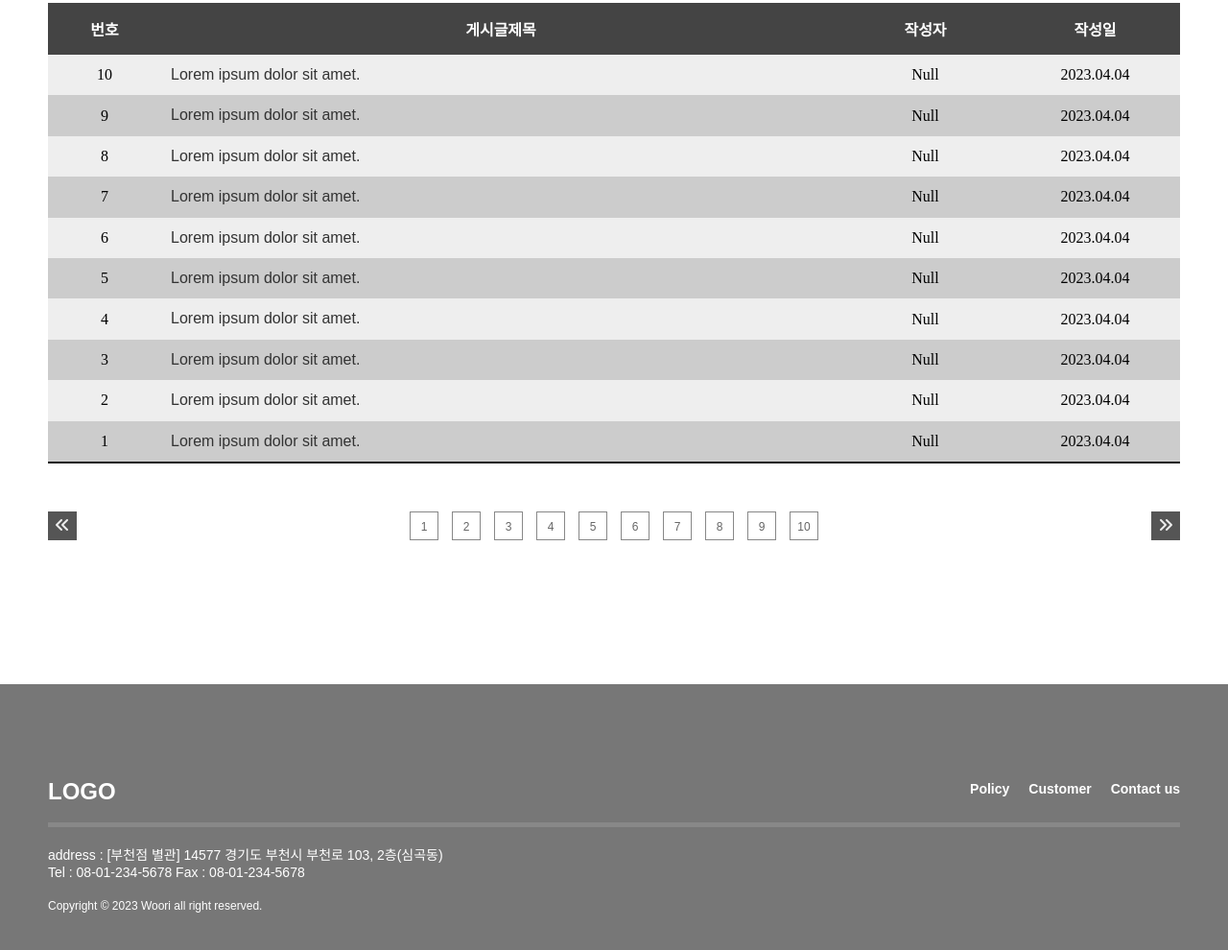
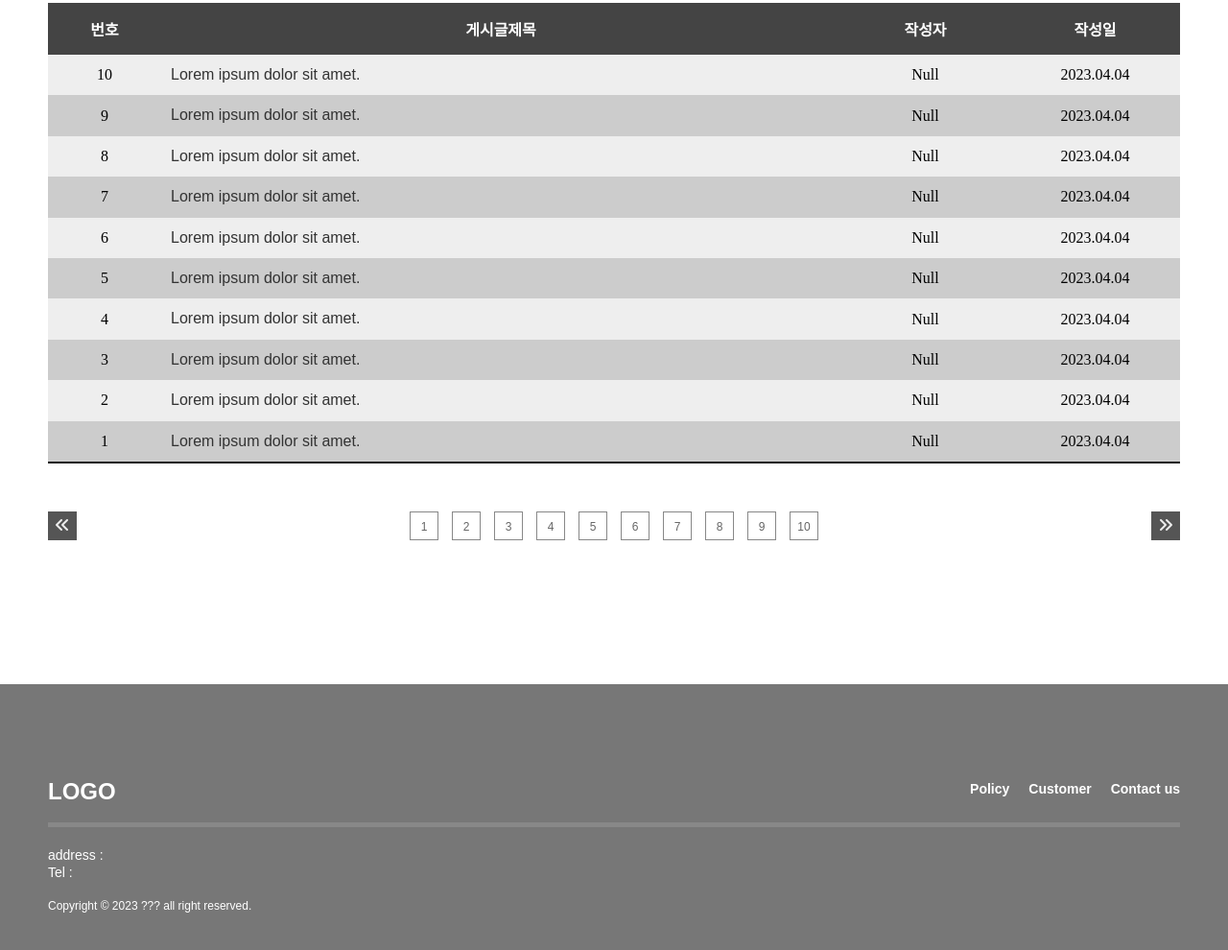
Before and after one commit to DoCheonGong/test_0412_0, a plain HTML site: page community.html in a window 1280 px wide. Shown: the part 458-1448 px from the top of the page at 96% size. Drawn offline with Linux system fonts and the light colour scheme.

Commit message:
sub-page footer edit

```diff
--- a/community.html
+++ b/community.html
@@ -150,12 +150,12 @@
                 <li><a href="#">Contact us</a></li>
             </ul>
             <address>
-                address : [부천점 별관] 14577 경기도 부천시 부천로 103, 2층(심곡동)
+                address :
                 <br>
-                Tel : 08-01-234-5678 Fax : 08-01-234-5678
+                Tel :
             </address>
 
-            <p>Copyright &copy; 2023 Woori all right reserved.</p>
+            <p>Copyright &copy; 2023 ??? all right reserved.</p>
         </div>
     </footer>
 </body>
```
Also changed, not shown: department.html (+3 -3 lines), sub_page.html (+3 -3 lines).
